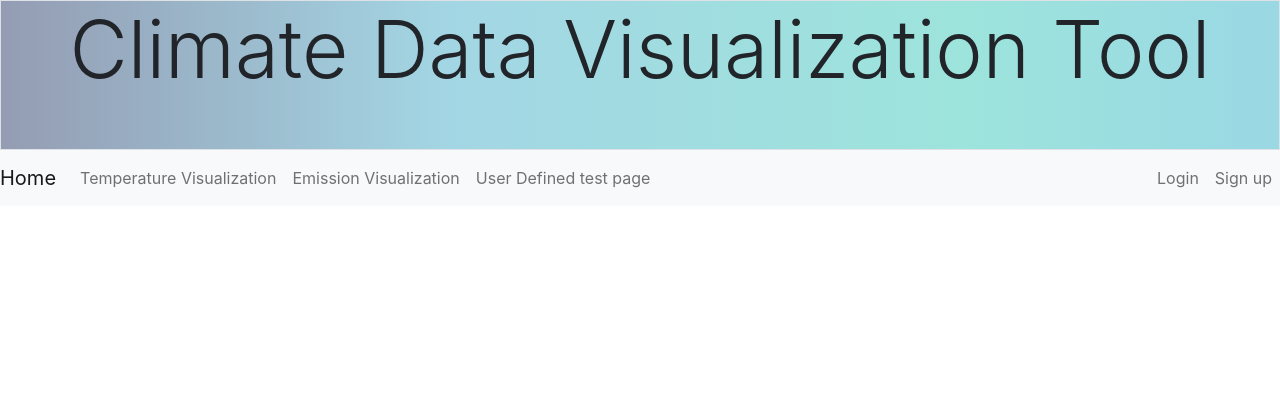
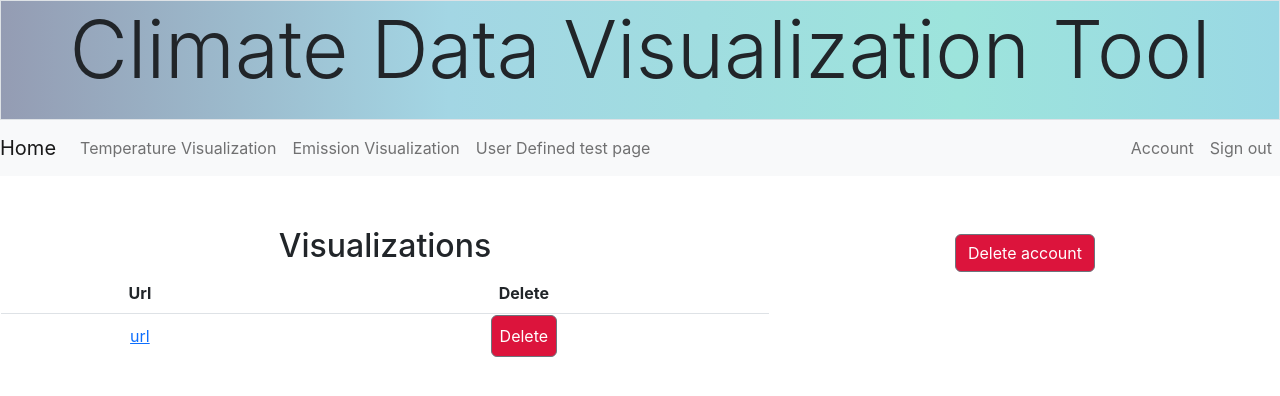
Before and after one commit to tvt21spogroup11weatherdata/Climate-Data-Visualization-Tool, a React (Create React App) app in the folder climatedataapp/: page /account in a window 1280 px wide. Shown: the top 396 px of the page. Built offline with nearby package versions, Linux system fonts and the light colour scheme.

Commit message:
prototype account view

```diff
--- a/climatedataapp/src/App.css
+++ b/climatedataapp/src/App.css
@@ -26,7 +26,7 @@
 
 #header {
     background:linear-gradient(90deg, rgba(148,156,179,1) 0%, rgba(163,214,228,1) 35%, rgba(157,228,220,1) 75%, rgba(154,216,228,1) 100%);
-    height: 150px;
+    height: 120px;
     width: 100%;
     align-items: center;
     background-size: cover;
@@ -45,9 +45,19 @@
     width: 100%;
 }
 
-#chart {
-    width: 100px;
+
+#useraccount-table{
+    width: 100%;
 }
+
+#visualizations-table{
+    width: 100%;
+}
+
+#button {
+    background-color:crimson;
+}
+
 
 .App-link {
   color: #61dafb;
--- a/climatedataapp/src/App.js
+++ b/climatedataapp/src/App.js
@@ -8,6 +8,7 @@ import LoginForm from './components/LoginForm';
 import SignupForm from './components/SignupForm';
 import Header from './components/Header';
 import Home from './components/Home';
+import UserAccount from './components/UserAccount';
 
 function App() {
 
@@ -15,13 +16,13 @@ function App() {
         <>
         <Header/>
         <Navigation/>
-        <div id="buffer"></div>
         <div className="App" id="content">
             <Routes>
                 <Route path="/" element={<Home/>} />
                 <Route path="/temp" element={<VisualizeTempData/>} />
                 <Route path="/emission" element={<VisualizeEmissionData/>} />
                 <Route path="/custompath" element={<VisualizeUserDefined/>} />
+                <Route path="/account" element={<UserAccount/>} />
                 <Route path="/login" element={<LoginForm/>} />
                 <Route path="/signup" element={<SignupForm/>} />
             </Routes>
--- a/climatedataapp/src/components/LoginForm.js
+++ b/climatedataapp/src/components/LoginForm.js
@@ -4,7 +4,7 @@ export default function LoginForm(){
             <h1>Login</h1>
             <form>
                 <p><input type="text" placeholder="Username" required></input></p>
-                <p><input type="text" placeholder="Password" required></input></p>
+                <p><input type="password" placeholder="Password" required></input></p>
                 <p><input type="submit" value="Login"/></p>
             </form>
         </div>
--- a/climatedataapp/src/components/Navigation.js
+++ b/climatedataapp/src/components/Navigation.js
@@ -1,5 +1,31 @@
 export default function Navbar(){
+    var loggedIn = true;
+
+    var userElement;
+
+    if(loggedIn){
+        userElement = (<ul className="navbar-nav ms-auto">
+        <li className="nav-item">
+            <a className="nav-link" href="/account">Account</a>
+        </li>
+        <li className="nav-item">
+            <a className="nav-link" href="#">Sign out</a> {/* NOTHING HAPPENING YET */}
+        </li>
+    </ul>)
+    }
+    else {
+        userElement = (<ul className="navbar-nav ms-auto">
+        <li className="nav-item">
+            <a className="nav-link" href="/login">Login</a>
+        </li>
+        <li className="nav-item">
+            <a className="nav-link" href="/signup">Sign up</a>
+        </li>
+    </ul>)
+    }
+
     return (
+        <>
         <nav className="navbar navbar-expand-lg navbar-light bg-light">
         <a className="navbar-brand" href="/">Home</a>
         <button className="navbar-toggler" type="button" data-toggle="collapse" data-target="#navbarSupportedContent" aria-controls="navbarSupportedContent" aria-expanded="false" aria-label="Toggle navigation">
@@ -19,15 +45,10 @@ export default function Navbar(){
                     <a className="nav-link" href="/adjsaskfjak">User Defined test page</a>
                 </li>
             </ul>
-    <ul className="navbar-nav ms-auto">
-      <li className="nav-item">
-        <a className="nav-link" href="/login">Login</a>
-      </li>
-      <li className="nav-item">
-        <a className="nav-link" href="/signup">Sign up</a>
-      </li>
-    </ul>
+            {userElement}
         </div>
         </nav>
+        <div id="buffer"></div>
+        </>
     )
 }
--- a/climatedataapp/src/components/SignupForm.js
+++ b/climatedataapp/src/components/SignupForm.js
@@ -4,7 +4,7 @@ export default function SignupForm(){
             <h1>Sign up</h1>
             <form>
                 <p><input type="text" placeholder="Username" required></input></p>
-                <p><input type="text" placeholder="Password" required></input></p>
+                <p><input type="password" placeholder="Password" required></input></p>
                 <p><input type="submit" value="Sign up"/></p>
             </form>
         </div>
--- /dev/null
+++ b/climatedataapp/src/components/UserAccount.js
@@ -0,0 +1,28 @@
+export default function UserAccount(){
+    return(
+        <div>
+            <table id="useraccount-table">
+                <td>
+                    <h2>Visualizations</h2>
+                    <table id="visualizations-table" class="table">
+                    <thead class="md-col-2">
+                        <tr>
+                            <th scope="col">Url</th>
+                            <th scope="col">Delete</th>
+                        </tr>
+                        </thead>
+                        <tr>
+                            <td><a href="#">url</a></td>
+                            <td><button  id="button" type="button" class="btn btn-secondary">Delete</button></td>
+                        </tr>
+                    </table>
+                </td>
+                <td>
+                    <form>
+                    <input type="submit" id="button" class="btn btn-secondary" value="Delete account"/>
+                    </form>
+                </td>
+            </table>
+        </div>
+    )
+}
```
Lines whose indentation alone changed are shown as unchanged.
